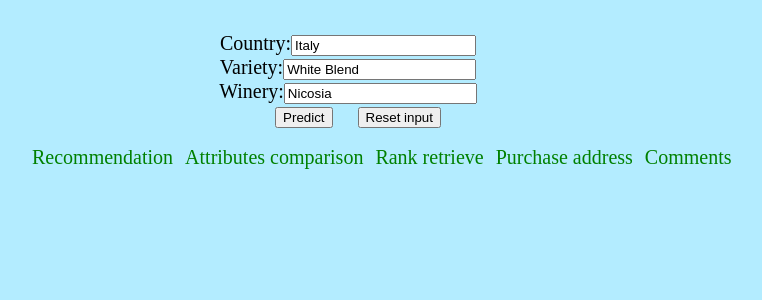
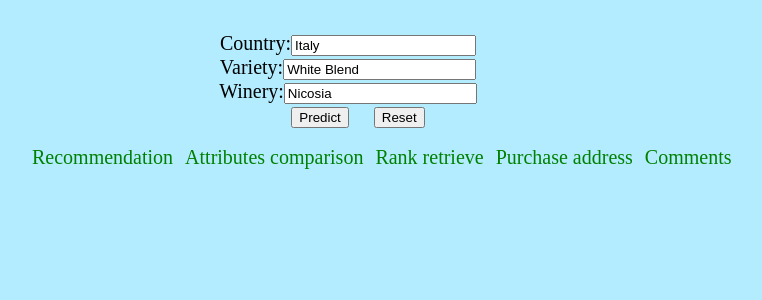
Before and after one commit to shawn243343/comp9321Groj, a Flask app: template comp9321_ass3/templates/prediction.html in a window 1280 px wide. Shown: the part 287-587 px from the top of the page, without its empty margins (292-1054 px from the left). Run offline with Flask 2, Linux system fonts and the light colour scheme; the template is opened without the code that fills it, so the values that code supplies are empty; some libraries are stand-ins or nearby versions.

Commit message:
small change

```diff
--- a/comp9321_ass3/templates/prediction.html
+++ b/comp9321_ass3/templates/prediction.html
@@ -75,7 +75,7 @@
         Variety:<input type="text" name="variety" maxlength="50" size="21" value="White Blend"><br>
         Winery:<input type="text" name="winery" maxlength="50" size="21" value="Nicosia"><br>
         &nbsp;&nbsp;&nbsp;&nbsp;<input type="submit" class="function_1" value="Predict" >&nbsp;&nbsp;&nbsp;&nbsp;
-        <input type="reset" value="Reset input">
+        <input type="reset" value="Reset">
     </form>
     <br>
     <a href="/Recommendation" target="_blank" id="first">Recommendation</a>&nbsp;&nbsp;
```
